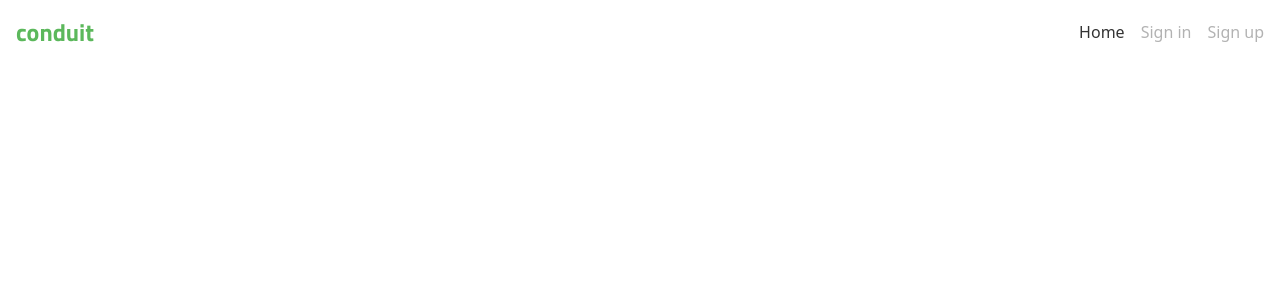
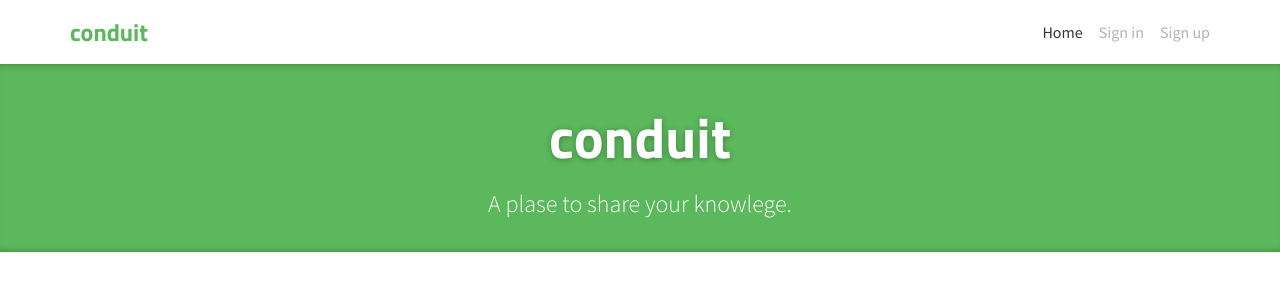
Before and after one commit to Greens1593/conduit, a React (Create React App) app: page / in a window 1280 px wide. Shown: the top 300 px of the page. Built offline with nearby package versions, Linux system fonts and the light colour scheme.

Commit message:
Завершена секция героя. Создан общий элемент контейнера.

```diff
--- a/public/index.html
+++ b/public/index.html
@@ -18,6 +18,10 @@
       href="https://fonts.googleapis.com/css2?family=Titillium+Web:wght@700&display=swap"
       rel="stylesheet"
     />
+    <link
+      href="https://fonts.googleapis.com/css2?family=Source+Sans+Pro:ital,wght@0,200;0,300;0,400;0,600;0,700;0,900;1,200;1,300;1,400;1,600;1,700;1,900&display=swap"
+      rel="stylesheet"
+    />
   </head>
   <body>
     <noscript>You need to enable JavaScript to run this app.</noscript>
--- a/src/App.tsx
+++ b/src/App.tsx
@@ -1,4 +1,5 @@
 import {FC} from 'react'
+import Baner from './common/components/baner/baner.component'
 import { Header } from './common/components/header/header.component'
 
 interface AppProps{}
@@ -6,7 +7,10 @@
 export const App: FC<AppProps> = () => {
   return (
     <div>
-      <Header/>
+      <Header />
+      <main>
+        <Baner />
+      </main>
     </div>
   )
 }
--- /dev/null
+++ b/src/common/components/baner/baner.component.tsx
@@ -0,0 +1,19 @@
+import { FC } from 'react'
+import { Link, NavLink } from 'react-router-dom'
+import { Container } from '../conteiner/container.component'
+
+interface BanerProps{}
+
+export const Baner: FC<BanerProps> = () => {
+  return (
+    <div className='bg-conduit-green shadow-baner w-full text-white p-8 mb-8'>
+        <Container>
+            <h1 className='text-center text-logo drop-shadow-logo font-titillium pb-2'>conduit</h1>
+            <p className='text-center text-2xl font-light'>A plase to share your knowlege.</p>
+        </Container>
+    </div>
+  )
+}
+
+
+export default Baner
--- /dev/null
+++ b/src/common/components/conteiner/container.component.tsx
@@ -0,0 +1,11 @@
+import { FC, PropsWithChildren } from 'react'
+import { Link, NavLink } from 'react-router-dom'
+
+interface ContainerProps{
+}
+
+export const Container: FC<PropsWithChildren <ContainerProps>> = ({children}) => {
+  return (
+    <div className='max:w-[1140px] desc:w-[940px] tab:w-[720px] mob:w-[576px] mx-auto '>{children}</div>
+  )
+}
--- a/src/common/components/header/header.component.tsx
+++ b/src/common/components/header/header.component.tsx
@@ -1,15 +1,17 @@
 import { FC } from 'react'
 import { Link, NavLink } from 'react-router-dom'
+import { Container } from '../conteiner/container.component'
 
 interface HeaderProps{}
 
 export const Header: FC<HeaderProps> = () => {
-  const navLinkClasses = ({ isActive }: { isActive: boolean }) => isActive ? 'py-navItems text-black/80' : 'text-black/30';
+  const navLinkClasses = ({ isActive }: { isActive: boolean }) => isActive ? 'py-navItems text-black/80' : 'text-black/30 hover:text-black/60';
 
   return (
       <header>
           <nav className='px-4 py-4'>
-              <div className='max-w-screen-xl mx-auto flex justify-between items-center'>
+          <Container>
+            <div className='flex justify-between items-center'>
                   <Link to="/" className='font-titillium text-2xl mr-8 text-conduit-green'>conduit</Link>
                   <ul className='flex pt-0 mb-0 list-none gap-4 text-base'>
                     <li>
@@ -23,6 +25,7 @@
                     </li>
                   </ul>
               </div>
+            </Container>
           </nav>
       </header>
   )
--- a/src/index.scss
+++ b/src/index.scss
@@ -1,3 +1,9 @@
 @tailwind base;
 @tailwind components;
 @tailwind utilities;
+
+@layer base {
+    body {
+        font-family: 'Source Sans Pro', sans-serif;
+    }
+}
--- a/tailwind.config.js
+++ b/tailwind.config.js
@@ -14,6 +14,22 @@
       spacing: {
         navItem: "0.425rem",
       },
+      boxShadow: {
+        baner:
+          "inset 0 8px 8px -8px rgb(0 0 0 / 30%), inset 0 -8px 8px -8px rgb(0 0 0 / 30%)",
+      },
+      dropShadow: {
+        logo: "0px 1px 3px rgb(0 0 0 / 30%)",
+      },
+      fontSize: {
+        logo: "3.5rem",
+      },
+      screens: {
+        mob: "544px",
+        tab: "768px",
+        desc: "992px",
+        max: "1200px",
+      },
     },
   },
   plugins: [],
```
Lines whose indentation alone changed are shown as unchanged.
